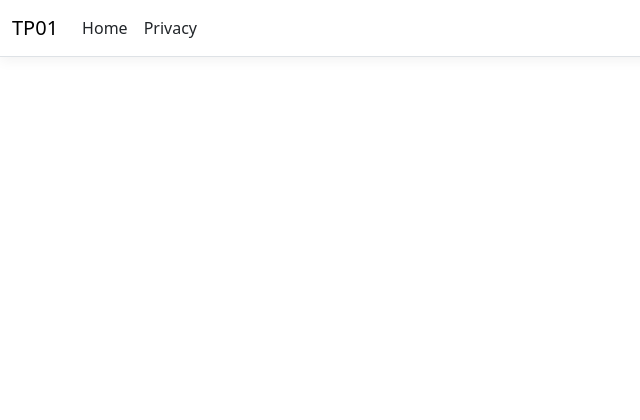
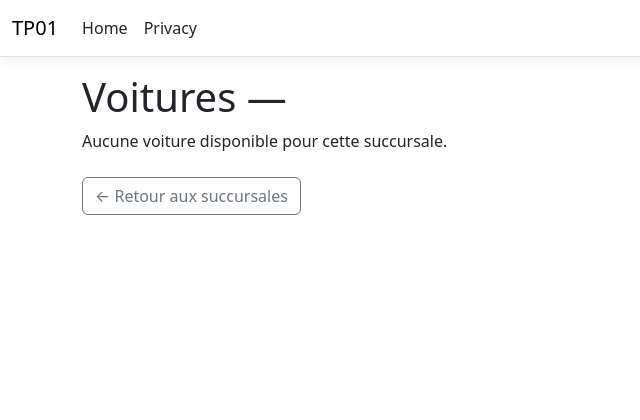
Before and after one commit to ines203/TP_DevWeb, an ASP.NET Core app: template TP01/Views/Voiture/List.cshtml in a window 1280 px wide. Shown: the top 420 px of the page, without its empty margins (0-640 px from the left). Run offline with ASP.NET Core 8, Linux system fonts and the light colour scheme; the template is opened without the code that fills it, so the values that code supplies are empty; style sheets or scripts are compiled from the project's sources.

Commit message:
Mises a jour

```diff
--- a/TP01/Views/Voiture/List.cshtml
+++ b/TP01/Views/Voiture/List.cshtml
@@ -1,5 +1,106 @@
-@*
-    For more information on enabling MVC for empty projects, visit https://go.microsoft.com/fwlink/?LinkID=397860
-*@
+@model IEnumerable<TP01.Models.VoitureBD>
 @{
+    ViewData["Title"] = "Liste des voitures";
+    var role = Context.Session.GetString("RoleUtilisateur");
+    bool estGerant = role == "GERANT" || role == "ADMINISTRATEUR";
+    bool estCommis = role == "COMMIS" || role == "GERANT" || role == "ADMINISTRATEUR";
 }
+
+<h1>Voitures — @ViewBag.SuccursaleNom</h1>
+
+@if (TempData["Succes"] != null)
+{
+    <div class="alert alert-success">@TempData["Succes"]</div>
+}
+@if (TempData["Erreur"] != null)
+{
+    <div class="alert alert-danger">@TempData["Erreur"]</div>
+}
+
+@if (!Model.Any())
+{
+    <p>Aucune voiture disponible pour cette succursale.</p>
+}
+else
+{
+    <table class="table table-striped">
+        <thead>
+            <tr>
+                <th>Surnom</th>
+                <th>Immatriculation</th>
+                <th>Marque</th>
+                <th>Modèle</th>
+                <th>Couleur</th>
+                <th>Année</th>
+                <th>Statut</th>
+                <th>Disponible</th>
+                <th>Actions</th>
+            </tr>
+        </thead>
+        <tbody>
+            @foreach (var voiture in Model)
+            {
+                <tr>
+                    <td>@voiture.Surnom</td>
+                    <td>@voiture.NumeroImmatriculation</td>
+                    <td>@voiture.Marque</td>
+                    <td>@voiture.Modele</td>
+                    <td>@voiture.Couleur</td>
+                    <td>@voiture.Annee</td>
+                    <td>
+                        @if (voiture.Statut == StatutVoiture.ACTIVE)
+                        {
+                            <span class="badge bg-success">Active</span>
+                        }
+                        else
+                        {
+                            <span class="badge bg-secondary">Désactivée</span>
+                        }
+                    </td>
+                    <td>
+                        @if (voiture.Disponible)
+                        {
+                            <span class="badge bg-primary">Disponible</span>
+                        }
+                        else
+                        {
+                            <span class="badge bg-warning text-dark">Indisponible</span>
+                        }
+                    </td>
+                    <td>
+                        <a asp-action="Profil" asp-route-id="@voiture.Id"
+                           class="btn btn-sm btn-info">Profil</a>
+
+                        @if (estCommis && voiture.Statut == StatutVoiture.ACTIVE && voiture.Disponible)
+                        {
+                            <form asp-action="Desactiver" method="post" style="display:inline"
+                                  onsubmit="return confirm('Voulez-vous désactiver cette voiture?')">
+                                <input type="hidden" name="id" value="@voiture.Id" />
+                                <button type="submit" class="btn btn-sm btn-danger">Désactiver</button>
+                            </form>
+                        }
+
+                        @if (estGerant && voiture.Statut == StatutVoiture.DESACTIVE)
+                        {
+                            <form asp-action="Activer" method="post" style="display:inline"
+                                  onsubmit="return confirm('Voulez-vous activer cette voiture?')">
+                                <input type="hidden" name="id" value="@voiture.Id" />
+                                <button type="submit" class="btn btn-sm btn-success">Activer</button>
+                            </form>
+
+                            <form asp-action="Archiver" method="post" style="display:inline"
+                                  onsubmit="return confirm('Voulez-vous archiver cette voiture?')">
+                                <input type="hidden" name="id" value="@voiture.Id" />
+                                <button type="submit" class="btn btn-sm btn-secondary">Archiver</button>
+                            </form>
+                        }
+                    </td>
+                </tr>
+            }
+        </tbody>
+    </table>
+}
+
+<a asp-controller="Succursale" asp-action="List" class="btn btn-outline-secondary mt-2">
+    ← Retour aux succursales
+</a>
```
Also changed, not shown: TP01/Views/Succursale/List.cshtml (+11 -2 lines), TP01/Views/Voiture/Profil.cshtml (added, +94 -0 lines), TP01/TP01.csproj.
